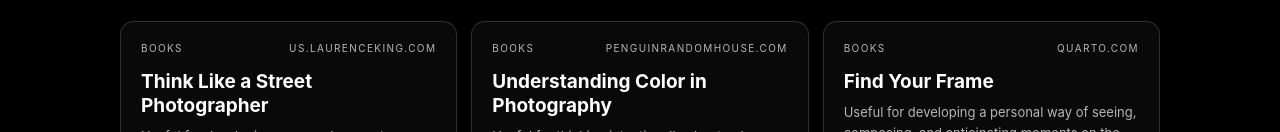
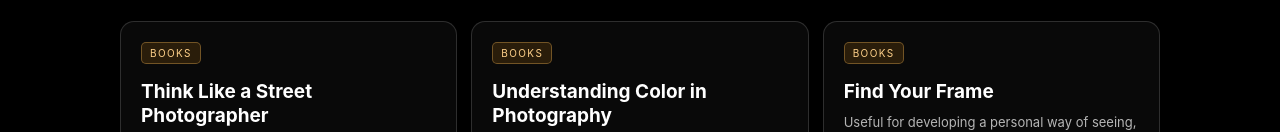
Before and after one commit to ryanburgess/ryanburgess.github.io, a React (Vite) app: page /resources/photography in a window 1280 px wide. Shown: the part 609-741 px from the top of the page. Built offline with nearby package versions, Linux system fonts and the light colour scheme; no server answers.

Commit message:
add colors for categories

```diff
--- a/src/index.css
+++ b/src/index.css
@@ -2113,14 +2113,79 @@
 
 .photography-link-meta {
   display: flex;
-  justify-content: space-between;
   gap: 12px;
 }
 
-.photography-link-meta span:last-child {
-  overflow: hidden;
-  text-overflow: ellipsis;
-  white-space: nowrap;
+.photography-category-badge {
+  display: inline-flex;
+  align-items: center;
+  width: fit-content;
+  padding: 5px 8px;
+  border: 1px solid rgba(105, 164, 255, 0.34);
+  border-radius: 5px;
+  background: rgba(45, 116, 255, 0.16);
+  color: #a9c8ff;
+  line-height: 1;
+}
+
+.photography-category-badge[data-category="mentoring-and-workshops"] {
+  border-color: rgba(176, 125, 255, 0.34);
+  background: rgba(137, 75, 230, 0.16);
+  color: #d1b6ff;
+}
+
+.photography-category-badge[data-category="books"] {
+  border-color: rgba(255, 191, 92, 0.34);
+  background: rgba(215, 139, 23, 0.16);
+  color: #ffd18a;
+}
+
+.photography-category-badge[data-category="photo-books"] {
+  border-color: rgba(255, 123, 158, 0.34);
+  background: rgba(219, 60, 103, 0.16);
+  color: #ffabc2;
+}
+
+.photography-category-badge[data-category="videos"] {
+  border-color: rgba(255, 105, 105, 0.34);
+  background: rgba(222, 55, 55, 0.16);
+  color: #ffaaaa;
+}
+
+.photography-category-badge[data-category="podcasts"] {
+  border-color: rgba(195, 119, 255, 0.34);
+  background: rgba(154, 65, 224, 0.16);
+  color: #d9a6ff;
+}
+
+.photography-category-badge[data-category="articles"] {
+  border-color: rgba(83, 213, 255, 0.34);
+  background: rgba(29, 160, 205, 0.16);
+  color: #9be5ff;
+}
+
+.photography-category-badge[data-category="newsletters"] {
+  border-color: rgba(73, 221, 198, 0.34);
+  background: rgba(25, 169, 146, 0.16);
+  color: #91ecdd;
+}
+
+.photography-category-badge[data-category="communities"] {
+  border-color: rgba(105, 218, 125, 0.34);
+  background: rgba(51, 166, 72, 0.16);
+  color: #a7eeb4;
+}
+
+.photography-category-badge[data-category="tools"] {
+  border-color: rgba(255, 151, 84, 0.34);
+  background: rgba(221, 101, 22, 0.16);
+  color: #ffbd91;
+}
+
+.photography-category-badge[data-category="photographers-and-inspiration"] {
+  border-color: rgba(236, 113, 212, 0.34);
+  background: rgba(194, 55, 167, 0.16);
+  color: #f3a6e5;
 }
 
 .photography-link-card h2 {
--- a/src/pages/PhotographyResources.jsx
+++ b/src/pages/PhotographyResources.jsx
@@ -55,17 +55,10 @@
 }
 
 function ResourceLinkCard({ resource, categoryLabel }) {
-  let hostname = "";
-  try {
-    hostname = new URL(resource.url).hostname.replace(/^www\./, "");
-  } catch {
-    hostname = resource.url;
-  }
   return (
     <article className="photography-link-card">
       <div className="photography-link-meta">
-        <span>{categoryLabel}</span>
-        <span>{hostname}</span>
+        <span className="photography-category-badge" data-category={resource.category}>{categoryLabel}</span>
       </div>
       <h2>{resource.title}</h2>
       {resource.notes ? <p>{resource.notes}</p> : null}
```
